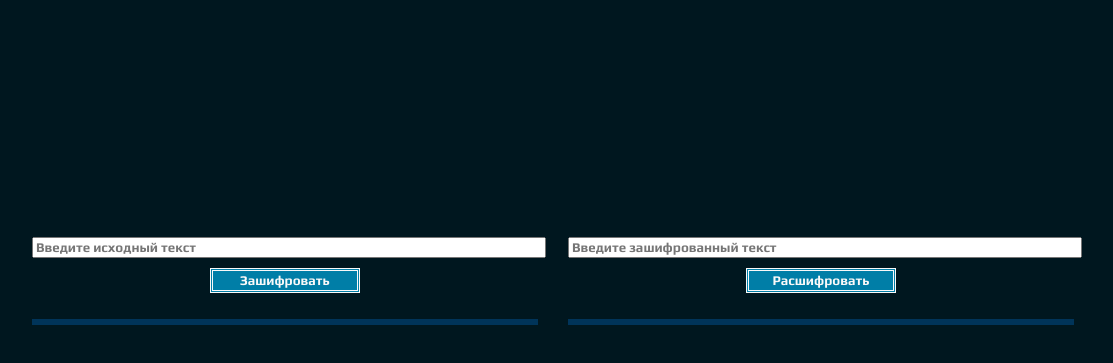
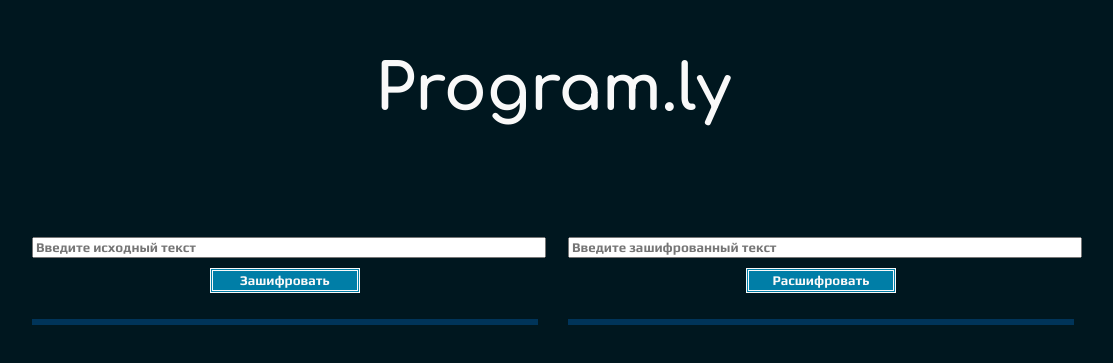
Before and after one commit to EvanEnev/prgrm, an Electron app: page index.html in a window 1600 px wide. Shown: the part 111-474 px from the top of the page, without its empty margins (247-1360 px from the left). Drawn offline with Linux system fonts and the light colour scheme; no server answers.

Commit message:
Added script

```diff
--- a/index.html
+++ b/index.html
@@ -2,10 +2,19 @@
 <html>
   <head>
     <script type="text/javascript" src="cipher.js"></script>
+    <script>
+      const { ipcRenderer } = require('electron');
+ipcRenderer.on('message', function (event, text) {
+  console.log('Message from updater:', text);
+});
+    </script>
     <link rel="stylesheet" href="style.css" />
   </head>
   <body>
     <div class="wrapper">
+      <div class="logo">
+        <h1>Program.ly</h1>
+      </div>
       <div class="center">
         <div class="encrypt">
           <input class="cipher-input" placeholder="Введите исходный текст" />
--- a/main.js
+++ b/main.js
@@ -37,12 +37,6 @@ app.on('activate', () => {
 });
 
 
-const { ipcRenderer } = require('electron');
-ipcRenderer.on('message', function (event, text) {
-  console.log('Message from updater:', text);
-});
-
-
 const sendStatusToWindow = (text) => {
   log.info(text);
   if (mainWindow) {
```
